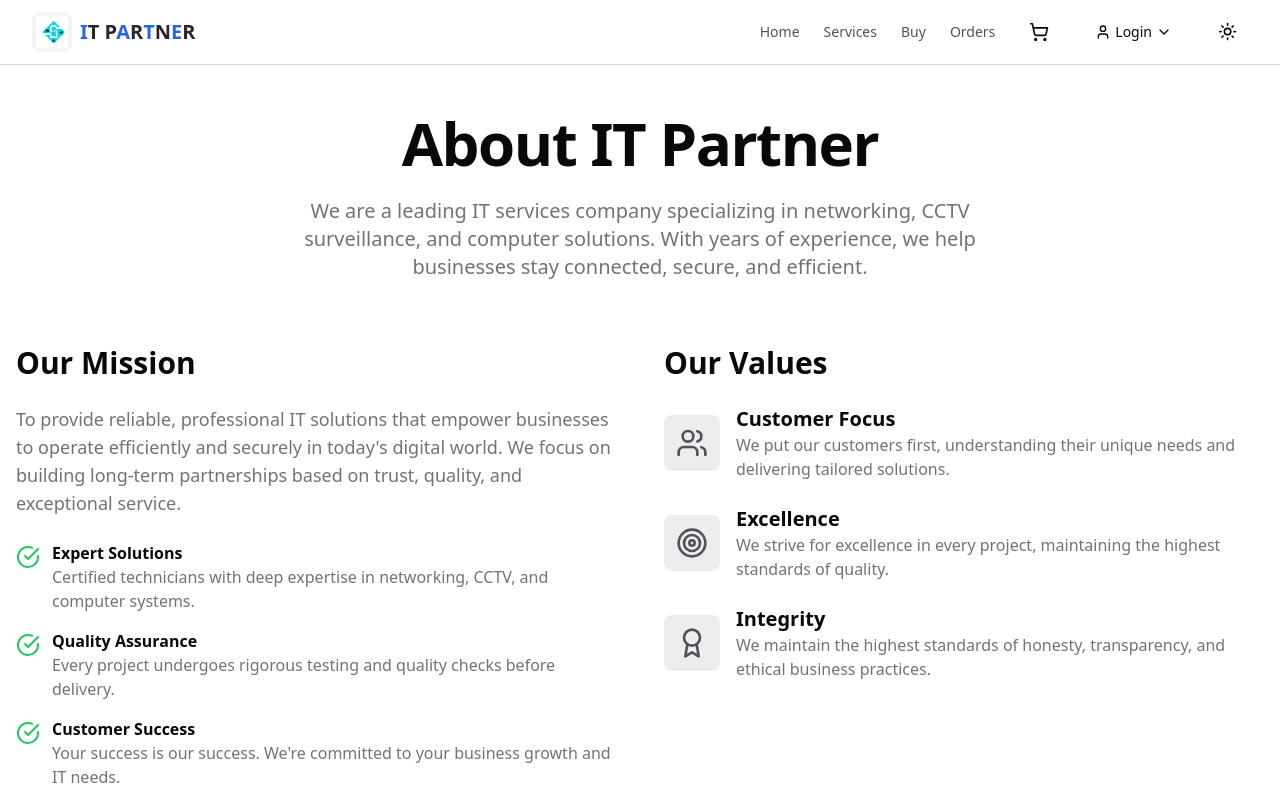
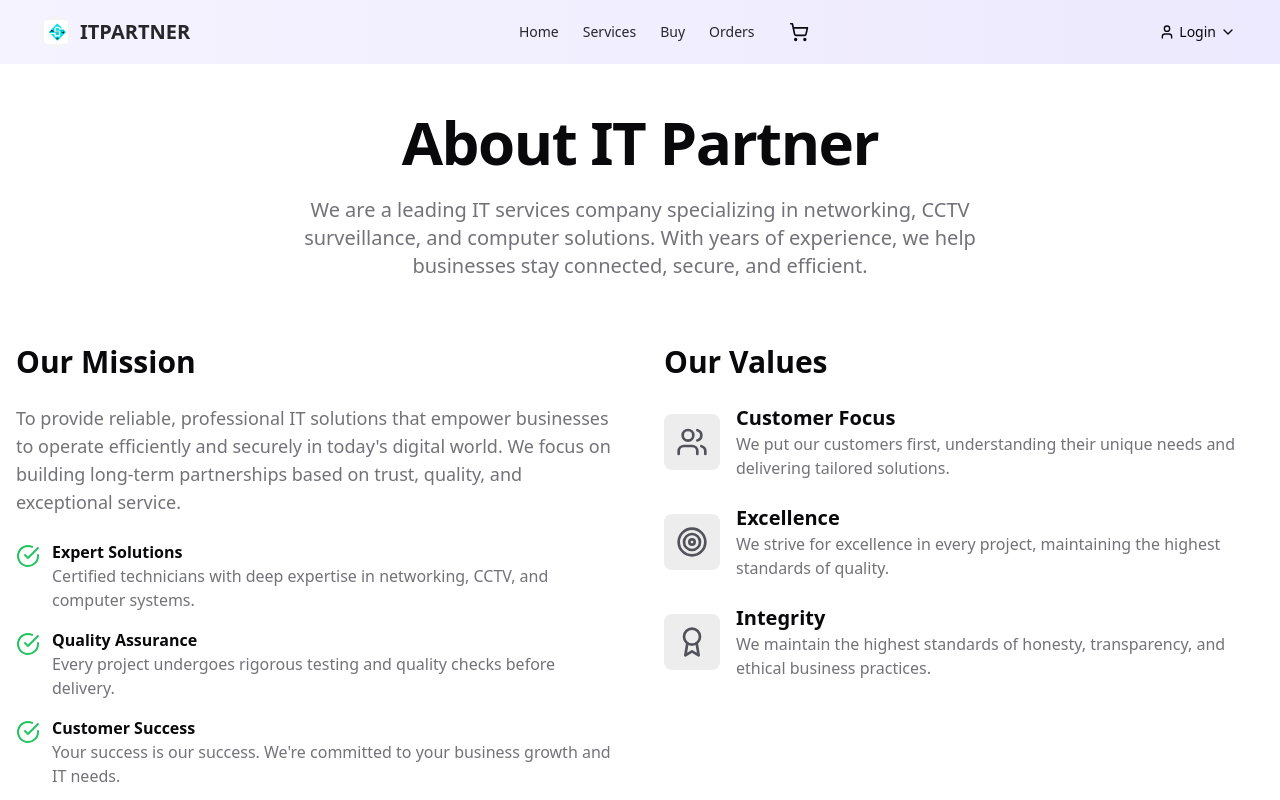
Before and after one commit to shaikrasheed6341/itpartner_ecommerce, a React (Vite) app in the folder frontend/: page /about in a window 1280 px wide. Shown: the top 800 px of the page. Built offline with nearby package versions, Linux system fonts and the light colour scheme.

Commit message:
updated componets ui desgin alos

```diff
--- a/frontend/src/components/AddProductForm.tsx
+++ b/frontend/src/components/AddProductForm.tsx
@@ -1,6 +1,7 @@
 import { useState } from 'react'
 import { Plus, Loader2 } from 'lucide-react'
 import { useAuth } from '@/contexts/AuthContext'
+import { productsApi, apiClient } from '@/lib/api'
 
 interface AddProductFormProps {
   onSuccess?: () => void
@@ -32,24 +33,18 @@ export function AddProductForm({ onSuccess, onError }: AddProductFormProps) {
     }
 
     try {
-      const response = await fetch('http://localhost:5000/api/products', {
-        method: 'POST',
-        headers: {
-          'Content-Type': 'application/json',
-          'Authorization': `Bearer ${token}`
-        },
-        body: JSON.stringify({
+      if (token) apiClient.setAuthToken(token)
+      else apiClient.removeAuthToken()
+
+      const response = await productsApi.create({
         name: formData.name,
         brand: formData.brand,
         image_url: formData.image_url || null,
         quantity: formData.quantity ? parseInt(formData.quantity) : null,
         rate: parseFloat(formData.rate)
-        }),
       })
 
-      const data = await response.json()
-
-      if (data.success) {
+      if (response?.success) {
         // Reset form
         setFormData({
           name: '',
@@ -62,15 +57,9 @@ export function AddProductForm({ onSuccess, onError }: AddProductFormProps) {
         onSuccess?.()
         alert('Product added successfully!')
       } else {
-        if (response.status === 401 || response.status === 403) {
-          const errorMessage = 'Authentication failed. Please login again.'
-          onError?.(errorMessage)
-          alert(errorMessage)
-        } else {
-          const errorMessage = data.error || 'Failed to add product'
+        const errorMessage = response?.error || 'Failed to add product'
         onError?.(errorMessage)
         alert('Error: ' + errorMessage)
-        }
       }
     } catch (error) {
       console.error('Error adding product:', error)
--- a/frontend/src/components/ContactForm.tsx
+++ b/frontend/src/components/ContactForm.tsx
@@ -1,4 +1,5 @@
 import { useState } from 'react'
+import { contactApi } from '@/lib/api'
 import { Send, Loader2, CheckCircle, AlertCircle, Wifi, WifiOff } from 'lucide-react'
 
 interface ContactFormData {
@@ -40,17 +41,9 @@ export function ContactForm({ className = '' }: ContactFormProps) {
     setErrorMessage('')
 
     try {
-      const response = await fetch('/api/contact/submit', {
-        method: 'POST',
-        headers: {
-          'Content-Type': 'application/json',
-        },
-        body: JSON.stringify(formData),
-      })
+      const result = await contactApi.submit(formData)
 
-      const result = await response.json()
-
-      if (response.ok && result.success) {
+      if (result?.success) {
         setSubmitStatus('success')
         setFormData({
           name: '',
@@ -61,7 +54,7 @@ export function ContactForm({ className = '' }: ContactFormProps) {
         })
       } else {
         setSubmitStatus('error')
-        setErrorMessage(result.error || 'Failed to submit form. Please try again.')
+        setErrorMessage(result?.error || 'Failed to submit form. Please try again.')
       }
     } catch (error) {
       setSubmitStatus('error')
--- a/frontend/src/components/Header.tsx
+++ b/frontend/src/components/Header.tsx
@@ -1,16 +1,25 @@
-import { Link } from 'react-router-dom'
-import { Moon, Sun, Menu, X, Shield, ShoppingCart, User, LogOut, ChevronDown } from 'lucide-react'
-import { useTheme } from './theme-provider'
+import { Link, useNavigate } from 'react-router-dom'
+import { Menu, X, Shield, ShoppingCart, User, LogOut, ChevronDown, Search } from 'lucide-react'
 import { useCart } from '@/cart/Cartcontext'
 import { useAuth } from '@/contexts/AuthContext'
 import { useState, useEffect, useRef } from 'react'
 
 export function Header() {
-  const { theme, setTheme } = useTheme()
   const { isAuthenticated, user, logout, isAdmin } = useAuth()
   const [isMenuOpen, setIsMenuOpen] = useState(false)
   const [isLoginDropdownOpen, setIsLoginDropdownOpen] = useState(false)
   const dropdownRef = useRef<HTMLDivElement>(null)
+
+  const navigate = useNavigate()
+  const [searchQuery, setSearchQuery] = useState('')
+  const handleSearchSubmit = (e: React.FormEvent) => {
+    e.preventDefault()
+    if (!searchQuery.trim()) return
+    navigate(`/products?search=${encodeURIComponent(searchQuery)}`)
+    setSearchQuery('')
+    setIsMenuOpen(false)
+    setIsLoginDropdownOpen(false)
+  }
 
   // Safely get cart context
   let cart = { totalItems: 0 }
@@ -21,11 +30,6 @@ export function Header() {
     // Cart context not available, use default values
     console.warn('Cart context not available:', error)
   }
-
-  const toggleTheme = () => {
-    setTheme(theme === 'light' ? 'dark' : 'light')
-  }
-
   const toggleMenu = () => {
     setIsMenuOpen(!isMenuOpen)
   }
@@ -45,58 +49,57 @@ export function Header() {
   }, [])
 
   return (
-    <header className="sticky top-0 z-50 w-full border-b bg-background/95 backdrop-blur supports-[backdrop-filter]:bg-background/60">
+    <header className="sticky top-0 z-50 w-full  bg-gradient-to-r from-violet-50 to-violet-100 backdrop-blur supports-[backdrop-filter]:bg-background/60">
       <div className="container flex h-16 items-center justify-between">
         {/* Logo and Company Name - Left Side */}
         <div className="flex items-center space-x-3">
           <div className="flex items-center space-x-2">
-            <div className="p-1 bg-zinc-100 dark:bg-zinc-800 rounded-lg">
+            <div className="p-1 ml-2 bg-zinc-100  rounded-2xl">
               <img
                 src="/logo.jpg"
                 alt="IT Partner Logo"
-                className="h-8 w-8 object-cover rounded"
+                className="h-6 w-6 object-cover rounded"
               />
             </div>
             <span className="font-bold text-xl text-zinc-800 dark:text-zinc-200">
-             <span className='text-blue-600'>I</span><span className='text-zinc-800 dark:text-zinc-200'>T</span> <span className='text-zinc-800 dark:text-zinc-200'>P</span><span className='text-blue-600 '>A</span><span className='text-zinc-800 dark:text-zinc-200'>R</span><span className='text-blue-600'>T</span><span className='text-zinc-800 dark:text-zinc-200'>N</span><span className='text-blue-600'>E</span><span className='text-zinc-800 dark:text-zinc-200'>R</span>
+              <span className='text-zinc-800 ' >ITPARTNER</span>
             </span>
           </div>
         </div>
 
-        {/* Navigation - Right Side */}
-        <div className="flex items-center space-x-6">
-          {/* Desktop Navigation */}
-          <nav className="hidden md:flex items-center space-x-6 text-sm font-medium">
+        {/* Center: Navigation (desktop) + Cart */}
+        <div className="hidden md:flex items-center space-x-6">
+          <nav className="flex space-x-6 text-sm font-medium">
             <Link
               to="/"
-              className="transition-colors hover:text-zinc-900 dark:hover:text-zinc-100 text-zinc-600 dark:text-zinc-400"
+              className="transition-colors  text-zinc-800 "
             >
               Home
             </Link>
             <Link
               to="/dashboard"
-              className="transition-colors hover:text-zinc-900 dark:hover:text-zinc-100 text-zinc-600 dark:text-zinc-400"
+              className="transition-colors text-zinc-800"
             >
               Services
             </Link>
             <Link
               to="/products"
-              className="transition-colors hover:text-zinc-900 dark:hover:text-zinc-100 text-zinc-600 dark:text-zinc-400"
+              className="transition-colors text-zinc-800"
             >
               Buy
             </Link>
             <Link
               to="/orders"
-              className="transition-colors hover:text-zinc-900 dark:hover:text-zinc-100 text-zinc-600 dark:text-zinc-400"
+              className="transition-colors text-zinc-800"
             >
               Orders
             </Link>
           </nav>
 
-          {/* Cart Icon */}
+          {/* Cart Icon (desktop) */}
           <Link
             to="/cart"
-            className="relative inline-flex items-center justify-center rounded-md text-sm font-medium transition-colors hover:bg-zinc-100 dark:hover:bg-zinc-800 hover:text-zinc-900 dark:hover:text-zinc-100 h-10 w-10"
+            className="relative inline-flex items-center justify-center rounded-md text-sm font-medium   h-10 w-10"
           >
             <ShoppingCart className="h-5 w-5" />
             {cart.totalItems > 0 && (
@@ -105,7 +108,10 @@ export function Header() {
               </span>
             )}
           </Link>
+        </div>
 
+        {/* Right: Authentication + Mobile Menu Button */}
+        <div className="flex items-center space-x-2">
           {/* Authentication */}
           {isAuthenticated ? (
             <div className="flex items-center space-x-2">
@@ -169,16 +175,6 @@ export function Header() {
             </div>
           )}
 
-          {/* Theme Toggle */}
-          <button
-            onClick={toggleTheme}
-            className="inline-flex items-center justify-center rounded-md text-sm font-medium transition-colors hover:bg-zinc-100 dark:hover:bg-zinc-800 hover:text-zinc-900 dark:hover:text-zinc-100 h-10 w-10"
-          >
-            <Sun className="h-[1.2rem] w-[1.2rem] rotate-0 scale-100 transition-all dark:-rotate-90 dark:scale-0" />
-            <Moon className="absolute h-[1.2rem] w-[1.2rem] rotate-90 scale-0 transition-all dark:rotate-0 dark:scale-100" />
-            <span className="sr-only">Toggle theme</span>
-          </button>
-
           {/* Mobile Menu Button */}
           <button
             onClick={toggleMenu}
@@ -193,6 +189,7 @@ export function Header() {
       {isMenuOpen && (
         <div className="md:hidden">
           <div className="container py-4 space-y-4">
+
             <Link
               to="/"
               className="block py-2 text-sm font-medium transition-colors hover:text-zinc-900 dark:hover:text-zinc-100 text-zinc-600 dark:text-zinc-400"
```
Lines whose indentation alone changed are shown as unchanged.
